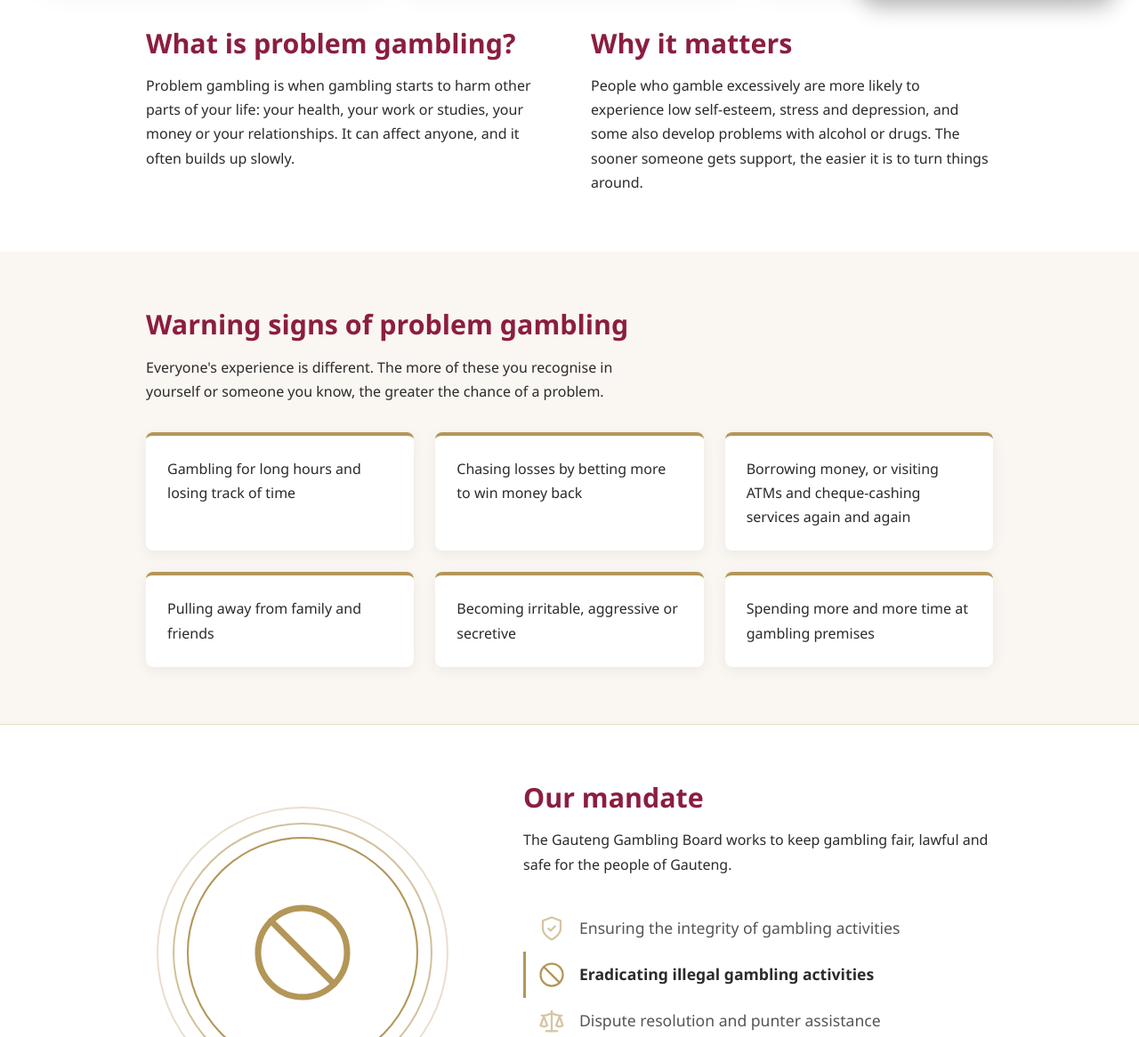
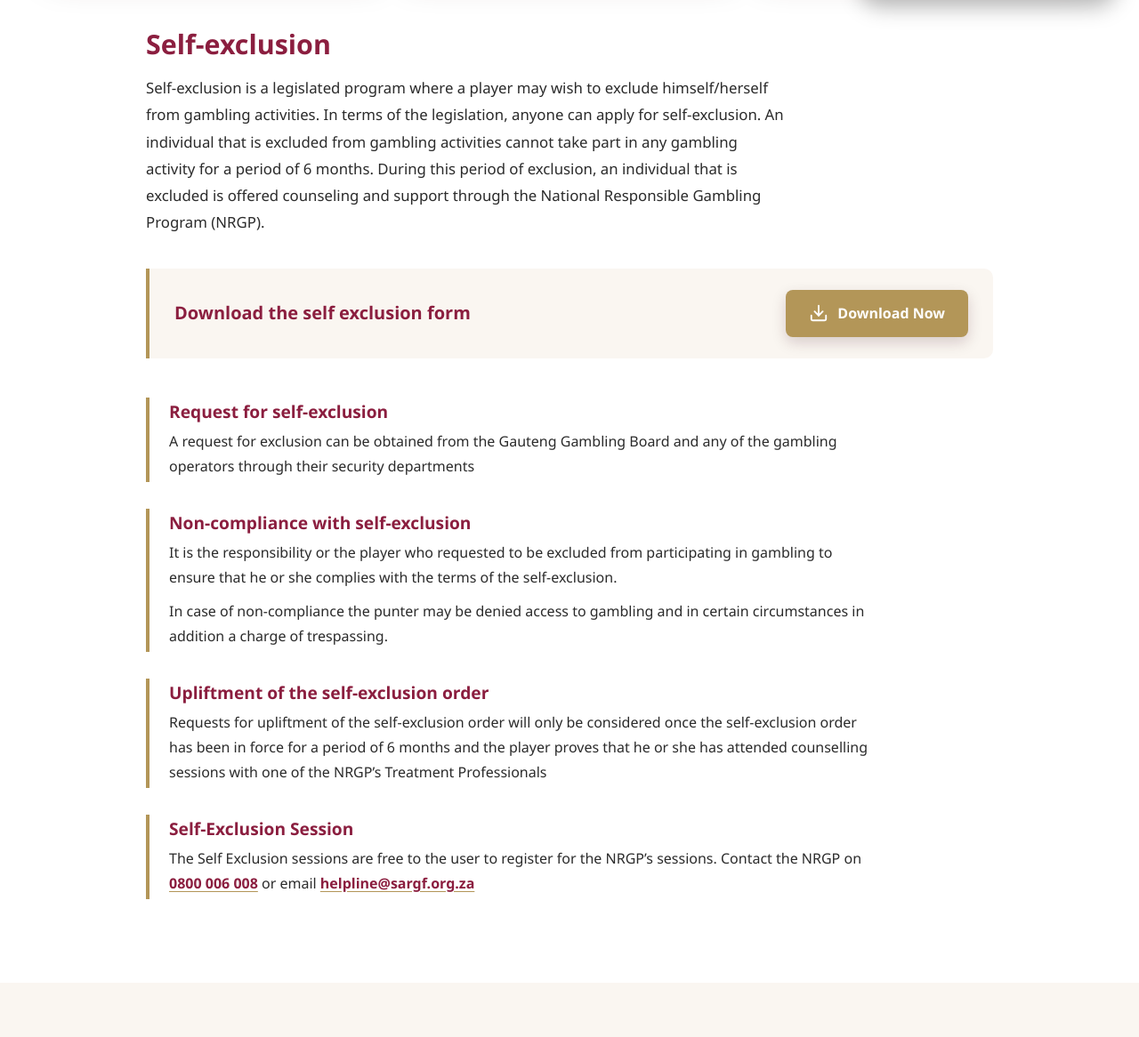
Before and after one commit to KaraboKekana/GGB-Rebuild, a plain HTML site: page responsible-gambling.html in a window 1280 px wide. Shown: the part 776-1942 px from the top of the page at 89% size. Drawn offline with Linux system fonts and the light colour scheme.

Commit message:
Add self-exclusion form

```diff
--- a/css/style.css
+++ b/css/style.css
@@ -1977,3 +1977,130 @@ color:#f4d47c;
 .rg-item-myth   { font-size: 1.05rem; }
 .rg-factbtn     { font-size: 0.85rem; padding: 7px 16px; }
 .rg-factpanel p { font-size: 0.92rem; }
+
+/* ============================================================
+   SELF-EXCLUSION SECTION
+   Paste at the very BOTTOM of css/style.css.
+============================================================= */
+
+.se {
+  border-top: 1px solid #eadfc9;
+}
+
+.se-intro {
+  max-width: 75ch;
+  margin: 0 0 36px;
+  font-size: 1.05rem;
+  line-height: 1.8;
+}
+
+/* ---------- The form download ---------- */
+.se-download {
+  display: flex;
+  flex-wrap: wrap;
+  align-items: center;
+  justify-content: space-between;
+  gap: 20px;
+  margin: 0 0 44px;
+  padding: 24px 28px;
+  background: var(--rg-tint);
+  border-left: 4px solid var(--rg-gold);
+  border-radius: 0 10px 10px 0;
+}
+
+.se-download h3 {
+  margin: 0;
+  font-size: 1.25rem;
+}
+
+.se-btn {
+  display: inline-flex;
+  align-items: center;
+  gap: 10px;
+  padding: 13px 26px;
+  font-weight: 600;
+  color: #fff;
+  text-decoration: none;
+  background: var(--rg-gold);
+  border-radius: 8px;
+  box-shadow: 0 6px 16px rgba(60, 10, 25, 0.18);
+  transition: background 0.25s ease, transform 0.25s ease;
+}
+
+.se-btn svg {
+  width: 22px;
+  height: 22px;
+  fill: none;
+  stroke: currentColor;
+  stroke-width: 2;
+  stroke-linecap: round;
+  stroke-linejoin: round;
+}
+
+.se-btn:hover,
+.se-btn:focus-visible {
+  background: var(--rg-maroon);
+  transform: translateY(-2px);
+}
+
+.se-btn:focus-visible {
+  outline: 3px solid var(--rg-gold);
+  outline-offset: 2px;
+}
+
+/* ---------- The four parts: gold side line, same style as Myths and facts ---------- */
+.se-blocks {
+  max-width: 820px;
+}
+
+.se-block {
+  margin: 0 0 30px;
+  padding: 4px 0 4px 22px;
+  border-left: 4px solid var(--rg-gold);
+  transition: border-color 0.25s ease;
+}
+
+.se-block:hover {
+  border-left-color: var(--rg-maroon);
+}
+
+.se-block h3 {
+  margin: 0 0 8px;
+  font-size: 1.2rem;
+}
+
+.se-block p {
+  margin: 0 0 10px;
+  line-height: 1.75;
+}
+
+.se-block p:last-child {
+  margin-bottom: 0;
+}
+
+.se-block a {
+  font-weight: 700;
+  color: var(--rg-maroon);
+  text-decoration: underline;
+  text-decoration-color: var(--rg-gold);
+  text-underline-offset: 3px;
+}
+
+.se-block a:hover,
+.se-block a:focus-visible {
+  color: var(--rg-maroon-dark);
+}
+
+/* Phones */
+@media (max-width: 700px) {
+  .se-download {
+    padding: 20px;
+  }
+}
+
+@media (prefers-reduced-motion: reduce) {
+  .se-btn,
+  .se-block {
+    transition: none;
+  }
+}
--- a/responsible-gambling.html
+++ b/responsible-gambling.html
@@ -104,28 +104,68 @@
   </section>
 
 
-  <!-- 2. WHAT IS PROBLEM GAMBLING -->
-  <section class="rg-section">
-    <div class="rg-wrap rg-two-col">
-      <div>
-        <h2>What is problem gambling?</h2>
-        <p>
-          Problem gambling is when gambling starts to harm other parts of your
-          life: your health, your work or studies, your money or your
-          relationships. It can affect anyone, and it often builds up slowly.
-        </p>
+    <!-- SELF-EXCLUSION (sits right after "What is problem gambling?") -->
+  <section class="rg-section se" id="self-exclusion">
+    <div class="rg-wrap">
+
+      <h2>Self-exclusion</h2>
+      <p class="se-intro">
+        Self-exclusion is a legislated program where a player may wish to exclude
+        himself/herself from gambling activities. In terms of the legislation, anyone can
+        apply for self-exclusion. An individual that is excluded from gambling activities
+        cannot take part in any gambling activity for a period of 6 months. During this
+        period of exclusion, an individual that is excluded is offered counseling and
+        support through the National Responsible Gambling Program (NRGP).
+      </p>
+
+      <!-- The form download -->
+      <div class="se-download">
+        <h3>Download the self exclusion form</h3>
+        <!-- Save the form from the old website into a folder called downloads,
+             and name it self-exclusion-form.pdf (or change the name below) -->
+        <a class="se-btn" href="downloads/self-exclusion-form.pdf" download>
+          <svg viewBox="0 0 24 24" aria-hidden="true"><path d="M21 15v4a2 2 0 0 1-2 2H5a2 2 0 0 1-2-2v-4"/><polyline points="7 10 12 15 17 10"/><line x1="12" x2="12" y1="15" y2="3"/></svg>
+          Download Now
+        </a>
       </div>
-      <div>
-        <h2>Why it matters</h2>
-        <p>
-          People who gamble excessively are more likely to experience low
-          self-esteem, stress and depression, and some also develop problems
-          with alcohol or drugs. The sooner someone gets support, the easier it
-          is to turn things around.
-        </p>
+
+      <!-- The four parts of the process -->
+      <div class="se-blocks">
+
+        <div class="se-block">
+          <h3>Request for self-exclusion</h3>
+          <p>A request for exclusion can be obtained from the Gauteng Gambling Board
+             and any of the gambling operators through their security departments</p>
+        </div>
+
+        <div class="se-block">
+          <h3>Non-compliance with self-exclusion</h3>
+          <p>It is the responsibility or the player who requested to be excluded from
+             participating in gambling to ensure that he or she complies with the terms of
+             the self-exclusion.</p>
+          <p>In case of non-compliance the punter may be denied access to gambling and in
+             certain circumstances in addition a charge of trespassing.</p>
+        </div>
+
+        <div class="se-block">
+          <h3>Upliftment of the self-exclusion order</h3>
+          <p>Requests for upliftment of the self-exclusion order will only be considered
+             once the self-exclusion order has been in force for a period of 6 months and the
+             player proves that he or she has attended counselling sessions with one of the
+             NRGP’s Treatment Professionals</p>
+        </div>
+
+        <div class="se-block">
+          <h3>Self-Exclusion Session</h3>
+          <p>The Self Exclusion sessions are free to the user to register for the NRGP’s
+             sessions. Contact the NRGP on <a href="tel:0800006008">0800 006 008</a> or
+             email <a href="mailto:helpline@sargf.org.za">helpline@sargf.org.za</a></p>
+        </div>
+
       </div>
     </div>
   </section>
+
 
   <!-- 3. WARNING SIGNS -->
   <section class="rg-section rg-tint" id="warning-signs">
```
Also changed, not shown: 1 other file.
